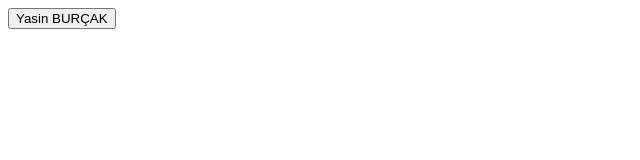
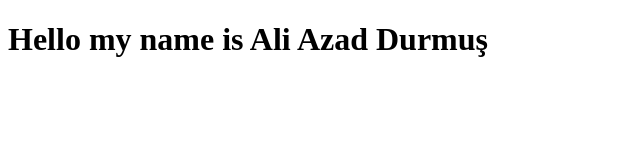
Before and after one commit to AliAzadDurmus/AliAzadDurmus.github.io, a plain HTML site: page index.html in a window 1280 px wide. Shown: the whole page, without its empty margins (0-640 px from the left). Drawn offline with Linux system fonts and the light colour scheme.

Commit message:
index.html

```diff
--- a/index.html
+++ b/index.html
@@ -1,6 +1,6 @@
 <!DOCTYPE html>
 <html>
   <body>
-    <button>Yasin BURÇAK</button>
+    <H1>Hello my name is Ali Azad Durmuş</H1>
   </body>
 </html>
```
